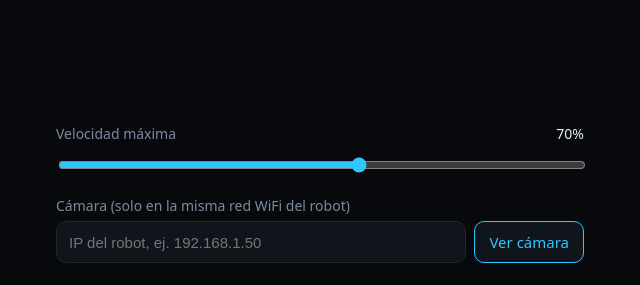
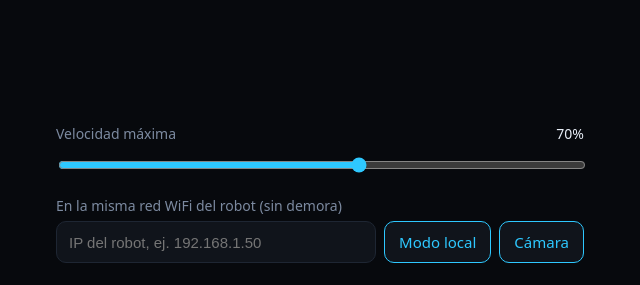
Before and after one commit to ariell0900/protud-project, a Flask app: template web/templates/control_mqtt.html in a window 1280 px wide. Shown: the part 515-800 px from the top of the page, without its empty margins (320-960 px from the left). Run offline with Flask 3, Linux system fonts and the light colour scheme; the template is opened without the code that fills it, so the values that code supplies are empty; some libraries are stand-ins or nearby versions.

Commit message:
Tema MQTT en variable de entorno + boton modo local

```diff
--- a/web/app.py
+++ b/web/app.py
@@ -32,7 +32,8 @@ ARCHIVOS QUE USA ESTA APP:
 - telegram_service.py     -> funciones para mandar alertas y fotos a Telegram
 - templates/*.html        -> las páginas (index, panel, chat, mis_robots, etc)
 - static/*                -> css, js, imágenes
-- .env                    -> secretos (SECRET_KEY, GOOGLE_*, DATABASE_URL, TELEGRAM_BOT_TOKEN)
+- .env                    -> secretos (SECRET_KEY, GOOGLE_*, DATABASE_URL, TELEGRAM_BOT_TOKEN,
+                             MQTT_TEMA)
 
 CÓMO CORRE:
 
@@ -758,8 +759,37 @@ def control():
 
     Queda protegida porque podría contener controles
     que no deben estar disponibles públicamente.
-    """
-    return render_template("control_mqtt.html")
+
+    CAMBIO (modo local + tema secreto):
+    Antes el tema MQTT estaba escrito en control_mqtt.html.
+    Como el repo es público, cualquiera podía leerlo y mover el robot
+    mandando mensajes al broker público (broker.hivemq.com).
+    Ahora el tema se lee de la variable de entorno MQTT_TEMA
+    (.env en tu compu, Environment en Render) y Flask se lo pasa al HTML.
+    """
+    # MQTT_TEMA = el "canal" por donde viajan las órdenes del joystick.
+    # Ejemplo: protud/robot-x7Kq29mZpL4w
+    # Tiene que ser EXACTAMENTE IGUAL en los 3 lugares:
+    #   1) secretos.h del ESP32 (TEMA_BASE_S)
+    #   2) .env de tu compu
+    #   3) Environment de Render
+    # Si no coinciden, el joystick manda las órdenes a un canal
+    # que el robot no escucha y no se mueve.
+    tema = os.getenv("MQTT_TEMA")
+
+    # Si nos olvidamos de cargar la variable, avisamos con un error claro
+    # en vez de mostrar un joystick que no hace nada.
+    if not tema:
+        return (
+            "Falta la variable MQTT_TEMA en el .env o en Render.",
+            500,
+        )
+
+    # tema_mqtt = nombre con el que lo usa control_mqtt.html:
+    #   const TEMA_BASE = {{ tema_mqtt|tojson }};
+    # |tojson = lo pone entre comillas y escapa caracteres raros,
+    # así nadie puede romper el JavaScript con un tema mal escrito.
+    return render_template("control_mqtt.html", tema_mqtt=tema)
 
 # ==============================================================================
 # FOTOS
--- a/web/templates/control_mqtt.html
+++ b/web/templates/control_mqtt.html
@@ -49,10 +49,11 @@ input[type=range]{width:100%;accent-color:var(--led);height:28px}
       <input id="vel" type="range" min="30" max="100" value="70">
     </div>
     <div>
-      <label for="ip">Cámara (solo en la misma red WiFi del robot)</label>
+      <label for="ip">En la misma red WiFi del robot (sin demora)</label>
       <div class="camara">
         <input id="ip" placeholder="IP del robot, ej. 192.168.1.50" inputmode="decimal">
-        <a id="verCam" href="#" target="_blank" rel="noopener">Ver cámara</a>
+        <a id="verLocal" href="#" target="_blank" rel="noopener">Modo local</a>
+        <a id="verCam" href="#" target="_blank" rel="noopener">Cámara</a>
       </div>
     </div>
   </section>
@@ -60,8 +61,9 @@ input[type=range]{width:100%;accent-color:var(--led);height:28px}
 
 <script src="https://cdn.jsdelivr.net/npm/mqtt@5.10.1/dist/mqtt.min.js"></script>
 <script>
-// Tiene que ser IGUAL a TEMA_BASE del programa del ESP32
-const TEMA_BASE = 'protud/robot-ari-9f3k2x';
+// Tiene que ser IGUAL a TEMA_BASE_S de secretos.h del ESP32
+// Lo manda Flask desde la variable de entorno MQTT_TEMA (no queda escrito en GitHub)
+const TEMA_BASE = {{ tema_mqtt|tojson }};
 const BROKER = 'wss://broker.hivemq.com:8884/mqtt';
 
 const eBroker=document.getElementById('eBroker'), eRobot=document.getElementById('eRobot');
@@ -119,12 +121,14 @@ base.addEventListener('pointerup',soltar);
 base.addEventListener('pointercancel',soltar);
 setInterval(function(){ if(activo){ const p=calcular(); enviar(p[0],p[1]); } },100);
 
-// ----- Enlace a la cámara local -----
+// ----- Enlaces al modo local y a la cámara (solo en la misma red) -----
 const ip=document.getElementById('ip'), verCam=document.getElementById('verCam');
+const verLocal=document.getElementById('verLocal');
 try{ ip.value=localStorage.getItem('ipRobot')||''; }catch(e){}
 function actualizarEnlace(){
   const v=ip.value.trim();
   verCam.href = v ? 'http://'+v+':81/stream' : '#';
+  verLocal.href = v ? 'http://'+v+':8080' : '#';
   try{ localStorage.setItem('ipRobot',v); }catch(e){}
 }
 ip.addEventListener('input',actualizarEnlace);
```
Also changed, not shown: 1 other file.
